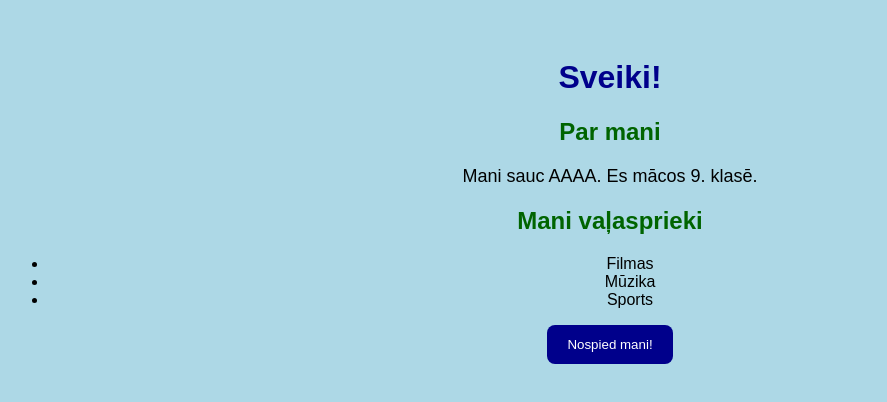
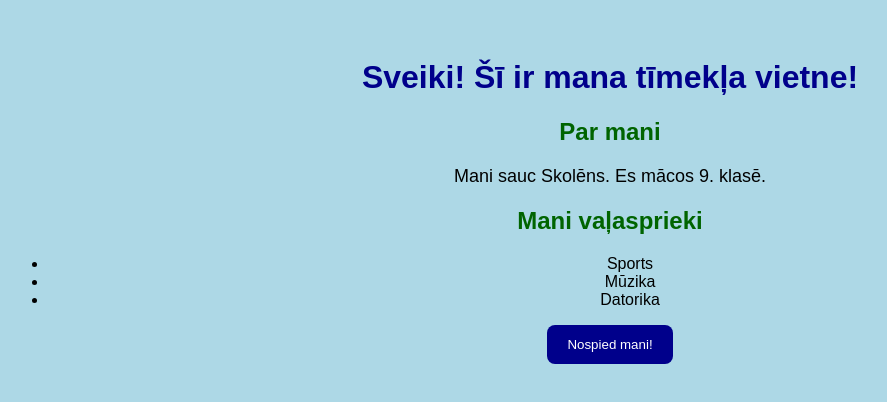
Before and after one commit to freimaneamanda69-a11y/Mana-pirm-vietne, a plain HTML site: page index.html in a window 1280 px wide. Shown: the whole page, without its empty margins (30-917 px from the left). Drawn offline with Linux system fonts and the light colour scheme.

Commit message:
Update personal information and hobbies in index.html

```diff
--- a/index.html
+++ b/index.html
@@ -8,16 +8,16 @@
 </head>
 <body>
 
-    <h1>Sveiki!</h1>
+    <h1>Sveiki! Šī ir mana tīmekļa vietne!</h1>
 
     <h2>Par mani</h2>
-    <p>Mani sauc AAAA. Es mācos 9. klasē.</p>
+    <p>Mani sauc Skolēns. Es mācos 9. klasē.</p>
 
     <h2>Mani vaļasprieki</h2>
     <ul>
-        <li>Filmas</li>
+        <li>Sports</li>
         <li>Mūzika</li>
-        <li>Sports</li>
+        <li>Datorika</li>
     </ul>
 
     <button onclick="paradiZinojumu()">
```
